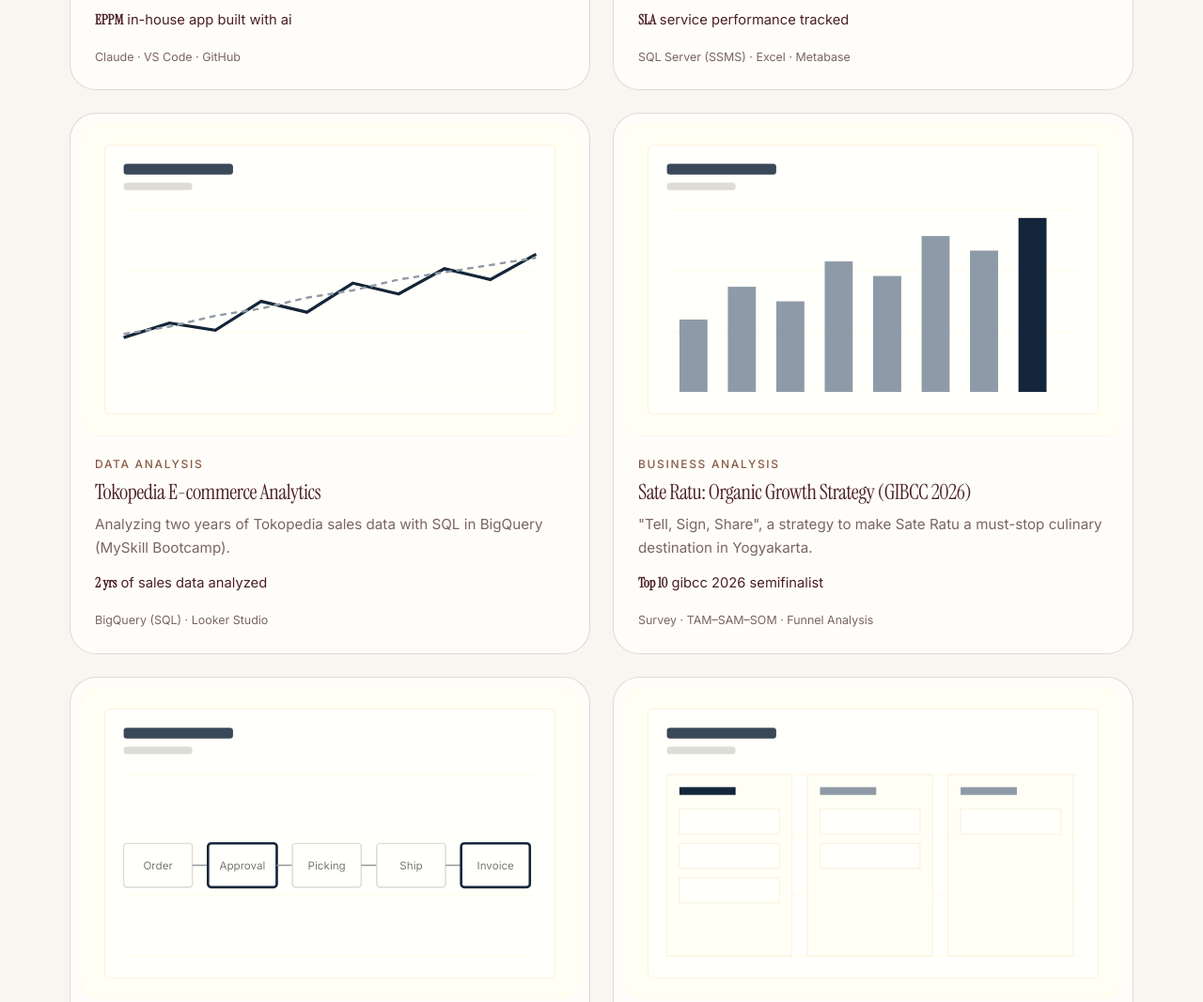
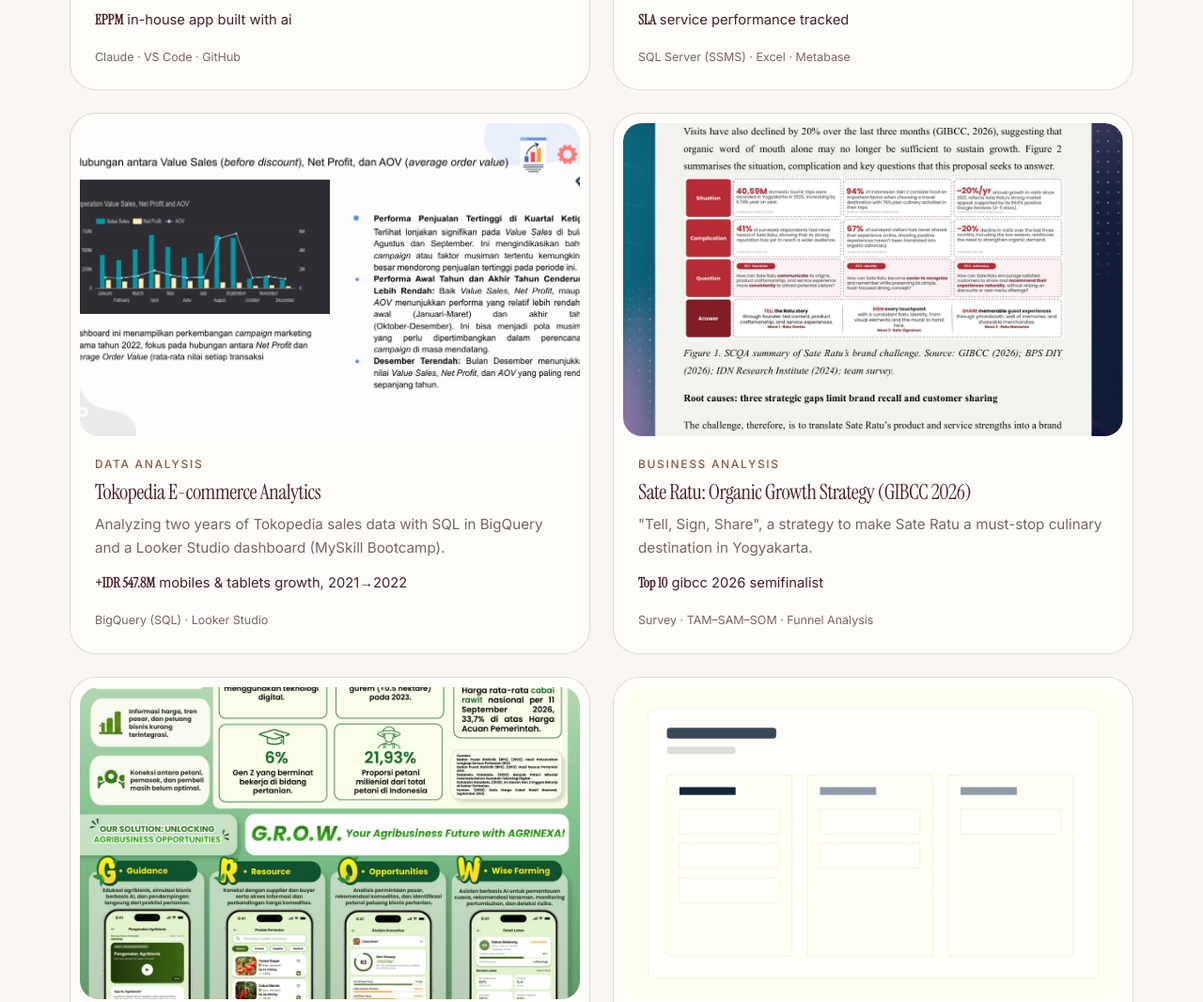
Before and after one commit to gracelatriana/portfolio.gracela, a plain HTML site: page index.html in a window 1280 px wide. Shown: the part 6962-8028 px from the top of the page at 94% size. Drawn offline with Linux system fonts and the light colour scheme.

Commit message:
Add project covers, real Tokopedia figures and PDF reports
Co-Authored-By: Claude Opus 5.5 <noreply@anthropic.com>

```diff
--- a/index.html
+++ b/index.html
@@ -501,17 +501,19 @@ const P=[
   steps:{id:["Mengambil dan mengolah data tiket dengan SQL Server Management Studio","Menganalisis tren tiket, alasan waiting, dan performa SLA di Excel","Membangun dashboard Metabase dan laporan bulanan","Memvalidasi data agar laporan SLA konsisten"],en:["Queried and prepared ticket data in SQL Server Management Studio","Analyzed ticket trends, waiting reasons, and SLA performance in Excel","Built Metabase dashboards and monthly reports","Validated data to keep SLA reports consistent"]},
   res:[["Metabase",{id:"Dashboard monitoring",en:"Monitoring dashboards"}],[{id:"Bulanan",en:"Monthly"},{id:"Laporan operasional",en:"Operational reports"}],["SLA",{id:"Laporan lebih akurat",en:"More accurate reports"}]],
   rec:{id:"Gunakan dashboard sebagai bahan review operasional rutin dan pertahankan validasi data sebelum laporan SLA dikirim.",en:"Use the dashboards in regular operational reviews and keep validating data before SLA reports go out."}},
- {id:"tokopedia-analytics",cat:"Data Analysis",ch:"line",n:{id:"2 tahun",en:"2 yrs"},tools:["BigQuery (SQL)","Looker Studio"],role:"Data Analyst",
+ {id:"tokopedia-analytics",cat:"Data Analysis",ch:"line",n:{id:"+Rp547,8 jt",en:"+IDR 547.8M"},tools:["BigQuery (SQL)","Looker Studio"],role:"Data Analyst",
+  docs:[["proyek/docs/tokopedia-sql.pdf",{id:"Analisis SQL (PDF)",en:"SQL Analysis (PDF)"}],["proyek/docs/tokopedia-dashboard.pdf",{id:"Dashboard Looker Studio (PDF)",en:"Looker Studio Dashboard (PDF)"}]],
   t:{id:"Analisis E-commerce Tokopedia",en:"Tokopedia E-commerce Analytics"},
-  s:{id:"Menganalisis dua tahun data penjualan Tokopedia dengan SQL di BigQuery (MySkill Bootcamp).",en:"Analyzing two years of Tokopedia sales data with SQL in BigQuery (MySkill Bootcamp)."},
-  nl:{id:"Data penjualan dianalisis",en:"Of sales data analyzed"},dur:{id:"Maret – Mei 2025",en:"March – May 2025"},
-  ex:{id:["Penjualan memuncak di bulan Agustus","Mobiles & Tablets adalah kategori dengan pertumbuhan tercepat","Sebagian besar pelanggan membayar dengan COD"],en:["Sales peaked in August","Mobiles & Tablets grew the fastest","Most customers paid by COD"]},
-  ctx:{id:"Final project Data Analysis Fullstack Bootcamp MySkill: tim marketing perlu memahami pola penjualan dan hasil kampanye 2022.",en:"Final project of the MySkill Data Analysis Fullstack Bootcamp: the marketing team needed to understand sales patterns and 2022 campaign results."},
-  data:{id:"Dua tahun data penjualan Tokopedia.",en:"Two years of Tokopedia sales data."},
-  steps:{id:["Menganalisis data penjualan dengan SQL di BigQuery","Mengidentifikasi tren bulanan, kategori, dan metode pembayaran","Membangun dashboard Looker Studio untuk profit, average order value, dan hasil kampanye 2022","Menyusun rekomendasi untuk tim marketing"],en:["Analyzed sales data with SQL in BigQuery","Identified monthly, category, and payment method trends","Built Looker Studio dashboards for profit, average order value, and 2022 campaign results","Wrote recommendations for the marketing team"]},
-  res:[[{id:"Agustus",en:"August"},{id:"Puncak penjualan",en:"Sales peak"}],["Mobiles & Tablets",{id:"Tumbuh tercepat",en:"Fastest growth"}],["COD",{id:"Metode bayar terbanyak",en:"Top payment method"}]],
-  rec:{id:"Ulangi pendekatan kampanye Agustus dan beri insentif untuk pembayaran non-COD.",en:"Repeat the August campaign approach and offer incentives for non-COD payments."}},
+  s:{id:"Menganalisis dua tahun data penjualan Tokopedia dengan SQL di BigQuery dan dashboard Looker Studio (MySkill Bootcamp).",en:"Analyzing two years of Tokopedia sales data with SQL in BigQuery and a Looker Studio dashboard (MySkill Bootcamp)."},
+  nl:{id:"Pertumbuhan Mobiles & Tablets 2021→2022",en:"Mobiles & Tablets growth, 2021→2022"},dur:{id:"Maret – Mei 2025",en:"March – May 2025"},
+  ex:{id:["Agustus menjadi puncak transaksi 2021 dengan Rp227,9 juta","Mobiles & Tablets jadi kategori terbesar 2022 (Rp918,5 juta), naik Rp547,8 juta dari 2021; 13 dari 15 kategori tumbuh","COD mendominasi dengan 1.809 pesanan unik, hampir 10 kali Payaxis di posisi kedua"],en:["August was the 2021 peak at IDR 227.9M","Mobiles & Tablets led 2022 (IDR 918.5M), up IDR 547.8M from 2021; 13 of 15 categories grew","COD dominated with 1,809 unique orders, nearly 10x second-place Payaxis"]},
+  ctx:{id:"Final project Data Analysis Fullstack Bootcamp MySkill: tim marketing perlu memahami tren penjualan, kategori, metode pembayaran, dan hasil kampanye 2022 untuk menentukan langkah berikutnya.",en:"Final project of the MySkill Data Analysis Fullstack Bootcamp: the marketing team needed to understand sales trends, categories, payment methods, and 2022 campaign results to decide next steps."},
+  data:{id:"Data transaksi Tokopedia 2021–2022 (bukan data sebenarnya) dari empat tabel: order_detail, sku_detail, customer_detail, dan payment_detail.",en:"Tokopedia transaction data for 2021–2022 (not real data) across four tables: order_detail, sku_detail, customer_detail, and payment_detail."},
+  steps:{id:["Menulis query SQL di BigQuery dengan JOIN, CTE, dan CASE WHEN, hanya untuk transaksi valid","Membandingkan nilai transaksi per kategori 2021 vs 2022 dan meranking brand (Samsung teratas, Rp588,8 juta)","Membangun dashboard Looker Studio untuk value sales, net profit, dan AOV dengan slicer tanggal, kategori, dan pembayaran","Menyusun insight dan call to action untuk tim marketing"],en:["Wrote SQL queries in BigQuery with JOINs, CTEs, and CASE WHEN, using valid transactions only","Compared category sales for 2021 vs 2022 and ranked brands (Samsung on top at IDR 588.8M)","Built a Looker Studio dashboard for value sales, net profit, and AOV with date, category, and payment slicers","Wrote insights and calls to action for the marketing team"]},
+  res:[[{id:"Rp227,9 jt",en:"IDR 227.9M"},{id:"Puncak Agustus 2021",en:"August 2021 peak"}],[{id:"+Rp547,8 jt",en:"+IDR 547.8M"},{id:"Pertumbuhan Mobiles & Tablets",en:"Mobiles & Tablets growth"}],[{id:"1.809",en:"1,809"},{id:"Pesanan COD 2022",en:"COD orders, 2022"}]],
+  rec:{id:"Ulangi pola kampanye Agustus–September, fokuskan promosi pada kategori yang tumbuh, dan beri insentif untuk pembayaran non-COD.",en:"Repeat the August–September campaign pattern, focus promotion on growing categories, and offer incentives for non-COD payments."}},
  {id:"sate-ratu-gibcc",cat:"Business Analysis",ch:"bar",n:"Top 10",tools:["Survey","TAM–SAM–SOM","Funnel Analysis"],role:"Business Consultant",
+  docs:[["proyek/docs/sate-ratu-gibcc.pdf",{id:"Proposal Semifinal (PDF)",en:"Semifinal Proposal (PDF)"}]],
   t:{id:"Sate Ratu: Strategi Pertumbuhan Organik (GIBCC 2026)",en:"Sate Ratu: Organic Growth Strategy (GIBCC 2026)"},
   s:{id:"Strategi \"Tell, Sign, Share\" agar Sate Ratu jadi destinasi kuliner wajib di Yogyakarta.",en:"\"Tell, Sign, Share\", a strategy to make Sate Ratu a must-stop culinary destination in Yogyakarta."},
   nl:{id:"Semifinalis GIBCC 2026",en:"GIBCC 2026 semifinalist"},dur:{id:"November 2026",en:"November 2026"},
@@ -522,6 +524,7 @@ const P=[
   res:[[{id:"18.000",en:"18,000"},{id:"Target pelanggan baru",en:"New customer target"}],["41–55%",{id:"Target brand recognition",en:"Brand recognition target"}],[{id:"123,7%",en:"123.7%"},{id:"ROI skenario base",en:"Base-case ROI"}]],
   rec:{id:"Jalankan strategi organik \"Tell, Sign, Share\" secara bertahap selama tiga tahun dan ukur brand recognition secara berkala.",en:"Roll out the organic \"Tell, Sign, Share\" strategy in phases over three years and track brand recognition regularly."}},
  {id:"agrinexa",cat:"Business Analysis",ch:"flow",n:"Top 30",tools:["Business Model","Figma","SDGs"],role:"Business Analyst",
+  docs:[["proyek/docs/agrinexa.pdf",{id:"Poster AgriNexa (PDF)",en:"AgriNexa Poster (PDF)"}]],
   t:{id:"AgriNexa: Platform Agribisnis Digital",en:"AgriNexa: Digital Agribusiness Platform"},
   s:{id:"Konsep platform yang membantu calon agripreneur dan petani mengakses edukasi, data pasar, dan koneksi pembeli–pemasok.",en:"A platform concept helping aspiring agripreneurs and farmers access education, market data, and buyer–supplier connections."},
   nl:{id:"Finalis BINUS Business Idea Competition",en:"BINUS Business Idea Competition finalist"},dur:{id:"November 2026",en:"November 2026"},
@@ -628,6 +631,7 @@ return `<article class="cs"><a href="#proyek" class="back">${tr("back")}</a>
 <div class="fig">${thumb(p.ch)}<img src="proyek/${p.id}.jpg" alt="" onerror="this.remove()"></div><p class="cap">${tr("fig")}</p>
 <h2>${tr("res")}</h2><div class="res">${p.res.map(([a,b])=>`<div><span class="num">${L(a)}</span><small>${L(b)}</small></div>`).join("")}</div>
 <h2>${tr("rec")}</h2><p>${L(p.rec)}</p>
+${p.docs?`<div class="links">${p.docs.map(([u,n])=>`<a href="${u}" target="_blank" rel="noopener">${ext}${L(n)}</a>`).join("")}</div>`:""}
 <div class="pn"><a href="#${pr.id}"><small>${tr("prev")}</small>${L(pr.t)}</a><a href="#${nx.id}" style="text-align:right"><small>${tr("next")}</small>${L(nx.t)}</a></div></article>`}
 function route(scroll){const h=location.hash.slice(1),i=P.findIndex(p=>p.id===h);
  if(i>=0){$("#case").innerHTML=caseHTML(i);document.body.classList.add("case-open");if(scroll!==false)scrollTo(0,0)}
```
Also changed, not shown: proyek/agrinexa.jpg (added), proyek/sate-ratu-gibcc.jpg (added), proyek/tokopedia-analytics.jpg (added), 4 other files.
